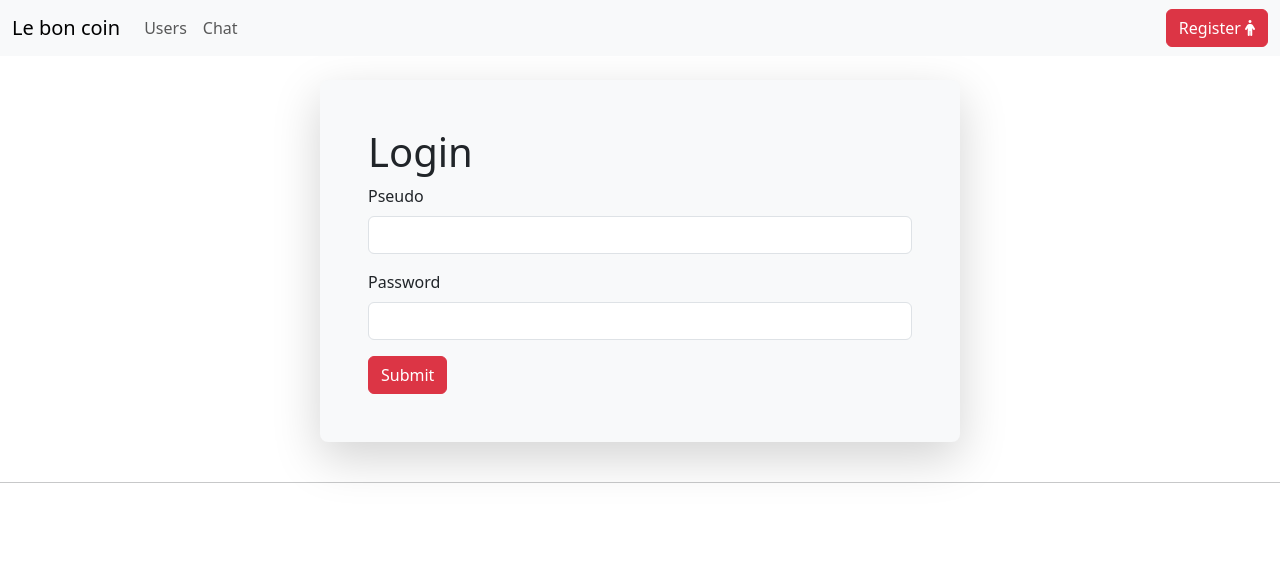
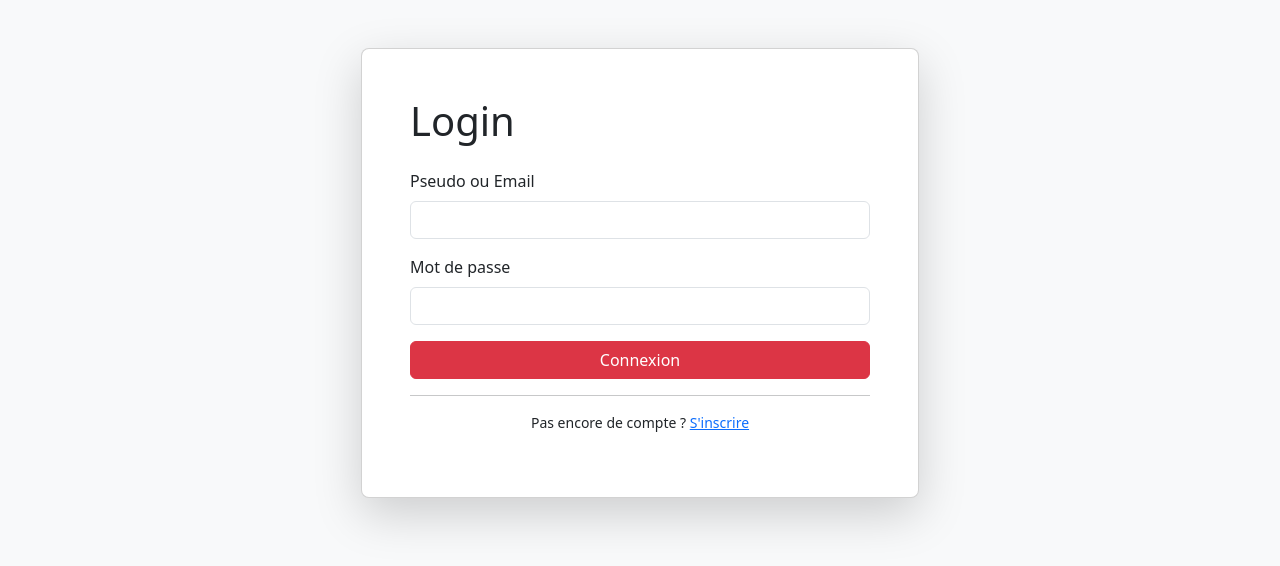
Before and after one commit to alioudiarra/projet, a PHP site: page /connexion.php in a window 1280 px wide. Shown: the top 566 px of the page. Run offline with PHP 8.4, Linux system fonts and the light colour scheme.

Commit message:
page connexion OK

```diff
--- a/a-propos-de-nous.php
+++ b/a-propos-de-nous.html
@@ -50,7 +50,7 @@ require_once 'config.php';
           </ul>
         </li>
 
-        <li class="nav-item"><a class="nav-link" href="a-propos-de-nous.php">À propos de nous</a></li>
+        <li class="nav-item"><a class="nav-link" href="a-propos-de-nous.html">À propos de nous</a></li>
         <li class="nav-item"><a class="nav-link" href="contact.php">Contact</a></li>
 
         <!-- Lien Admin visible seulement si perm = 1 -->
--- a/acceil.php
+++ b/acceil.php
@@ -49,7 +49,7 @@ $resultVendeurs = mysqli_query($conn, $sqlVendeurs);
                         <li><a class="dropdown-item text-danger fw-bold" href="#">Voir tout</a></li>
                     </ul>
                 </li>
-                <li class="nav-item"><a class="nav-link" href="a-propos-de-nous.php">À propos de nous</a></li>
+                <li class="nav-item"><a class="nav-link" href="a-propos-de-nous.html">À propos de nous</a></li>
                 <li class="nav-item"><a class="nav-link" href="contact.php">Contact</a></li>
 
                 <?php if (function_exists('isAdmin') && isAdmin()): ?>
--- a/connexion.php
+++ b/connexion.php
@@ -1,32 +1,42 @@
 <?php
-require_once 'config.php'; // session_start() est déjà dans config.php
 
-$db = mysqli_connect("localhost", "root", "root", "projet");
+
+session_start();
+require_once 'database.php'; // C'est ici qu'est défini $conn
+require_once 'CONFIG.PHP';  // Pour garder tes autres configurations
 
 $erreur = "";
 
+// Fonction demandée par ta page d'accueil
+function isAdmin() {
+    return isset($_SESSION['perm']) && $_SESSION['perm'] == 2;
+}
+
 if ($_SERVER['REQUEST_METHOD'] === 'POST') {
-    $pseudo   = trim($_POST['pseudo'] ?? '');
-    $password = $_POST['mpd'] ?? '';
+    $pseudo = mysqli_real_escape_string($conn, $_POST['pseudo']);
+    $mpd_saisi = $_POST['mpd'];
 
-    if ($pseudo === '' || $password === '') {
-        $erreur = "Veuillez remplir tous les champs.";
-    } else {
-        $stmt = mysqli_prepare($db, "SELECT * FROM users WHERE pseudo = ?");
-        mysqli_stmt_bind_param($stmt, "s", $pseudo);
-        mysqli_stmt_execute($stmt);
-        $result = mysqli_stmt_get_result($stmt);
-        $user   = mysqli_fetch_assoc($result);
+    // On cherche l'utilisateur par son pseudo OU son email
+    $sql = "SELECT * FROM users WHERE pseudo = '$pseudo' OR email = '$pseudo'";
+    $result = mysqli_query($conn, $sql);
 
-        if ($user && password_verify($password, $user['mpd'])) {
+    if ($result && mysqli_num_rows($result) > 0) {
+        $user = mysqli_fetch_assoc($result);
+
+        // VERIFICATION SECURISEE
+        if (password_verify($mpd_saisi, $user['mpd'])) {
+            // On remplit la session avec les infos de la base
             $_SESSION['id_u']   = $user['id_u'];
             $_SESSION['pseudo'] = $user['pseudo'];
-            $_SESSION['perm']   = $user['perm']; // ← enregistre la permission en session
+            $_SESSION['perm']   = $user['perm']; // Important pour isAdmin()
+
             header("Location: acceil.php");
             exit();
         } else {
-            $erreur = "Pseudo ou mot de passe incorrect.";
+            $erreur = "Mot de passe incorrect.";
         }
+    } else {
+        $erreur = "Utilisateur introuvable.";
     }
 }
 ?>
@@ -35,55 +45,32 @@ if ($_SERVER['REQUEST_METHOD'] === 'POST') {
 <html lang="fr">
 <head>
     <meta charset="UTF-8">
-    <meta name="viewport" content="width=device-width, initial-scale=1.0">
-    <title>Connexion</title>
-    <link href="https://cdn.jsdelivr.net/npm/bootstrap@5.3.8/dist/css/bootstrap.min.css" rel="stylesheet">
-    <script src="https://cdn.jsdelivr.net/npm/bootstrap@5.3.8/dist/js/bootstrap.bundle.min.js"></script>
-    <link rel="stylesheet" href="https://cdnjs.cloudflare.com/ajax/libs/font-awesome/6.5.1/css/all.min.css">
+    <title>Login - Leboncoin</title>
+    <link href="https://cdn.jsdelivr.net/npm/bootstrap@5.3.0/dist/css/bootstrap.min.css" rel="stylesheet">
 </head>
-
-<style>
-    a:hover { text-decoration: underline; }
-</style>
-
-<nav class="navbar navbar-expand-lg bg-light">
-  <div class="container-fluid">
-    <a class="navbar-brand" href="acceil.php">Le bon coin</a>
-    <button class="navbar-toggler" type="button" data-bs-toggle="collapse" data-bs-target="#navbarSupportedContent">
-      <span class="navbar-toggler-icon"></span>
-    </button>
-    <div class="collapse navbar-collapse" id="navbarSupportedContent">
-      <ul class="navbar-nav me-auto mb-2 mb-lg-0">
-        <li class="nav-item"><a class="nav-link" href="users.php">Users</a></li>
-        <li class="nav-item"><a class="nav-link" href="chat.php">Chat</a></li>
-      </ul>
-      <a class="btn btn-danger" href="inscription.php">
-        Register <i class="fa-solid fa-person"></i>
-      </a>
-    </div>
-  </div>
-</nav>
-
-<body>
-<br>
-<form class="bg-light m-auto p-5 rounded-3 shadow-lg w-50" action="" method="post">
-    <h1>Login</h1>
+<body class="bg-light">
+    <div class="container mt-5">
+        <div class="card m-auto p-5 rounded-3 shadow-lg w-50">
+            <h1 class="mb-4">Login</h1>
 
             <?php if ($erreur): ?>
                 <div class="alert alert-danger"><?= htmlspecialchars($erreur) ?></div>
             <?php endif; ?>
 
+            <form action="" method="post">
                 <div class="mb-3">
-        <label class="form-label">Pseudo</label>
-        <input type="text" class="form-control" name="pseudo"
-               value="<?= htmlspecialchars($_POST['pseudo'] ?? '') ?>">
+                    <label class="form-label">Pseudo ou Email</label>
+                    <input type="text" class="form-control" name="pseudo" value="<?= htmlspecialchars($_POST['pseudo'] ?? '') ?>" required>
                 </div>
                 <div class="mb-3">
-        <label class="form-label">Password</label>
-        <input type="password" class="form-control" name="mpd">
+                    <label class="form-label">Mot de passe</label>
+                    <input type="password" class="form-control" name="mpd" required>
                 </div>
-    <button type="submit" class="btn btn-danger">Submit</button>
+                <button type="submit" class="btn btn-danger w-100">Connexion</button>
             </form>
-<br><hr>
+            <hr>
+            <p class="text-center small">Pas encore de compte ? <a href="inscription.php">S'inscrire</a></p>
+        </div>
+    </div>
 </body>
 </html>
--- a/favoris.php
+++ b/favoris.php
@@ -17,7 +17,7 @@ $sql = "SELECT a.* FROM annnonce a
         WHERE l.id_u = ?
         ORDER BY a.id_a DESC";
 
-$stmt = mysqli_prepare($conn, $sql);
+$stmt = mysqli_prepare($conn, $sql); // ? remplacer par l'id de maniere securise
 mysqli_stmt_bind_param($stmt, "i", $id_u);
 mysqli_stmt_execute($stmt);
 $resultat = mysqli_stmt_get_result($stmt);
@@ -105,7 +105,7 @@ Voir tout
 </li>
 
 <li class="nav-item">
-<a class="nav-link" href="a-propos-de-nous.php">
+<a class="nav-link" href="a-propos-de-nous.html">
 À propos de nous
 </a>
 </li>
@@ -136,7 +136,7 @@ Contact
 
 <div class="d-flex align-items-center gap-3">
 
-<?php if (isset($_SESSION['id_u'])): ?>
+<?php if (isset($_SESSION['id_u'])): ?> //rester connecter a chaque sans toute fois se reconnecter
 
 <a class="icon-btn d-flex align-items-center gap-2" href="profile.php">
 <i class="bi bi-person-fill text-danger"></i>
--- a/profile.php
+++ b/profile.php
@@ -16,7 +16,7 @@ if (!isset($_SESSION['id_u'])) {
     exit();
 }
 
-$id_u = (int) $_SESSION['id_u'];
+$id_u = (int) $_SESSION['id_u'];//permet de recuperer l'id de la personne connecter
 
 
 // 1. Récupération des informations de l'utilisateur
@@ -44,7 +44,7 @@ if (!$user) {
 // Récup annonces
 
 $annonces = [];
-$sqlAnnonces = "SELECT * FROM annnonce WHERE id_u = ? ORDER BY id_a DESC";
+$sqlAnnonces = "SELECT * FROM annnonce WHERE id_u = ? ORDER BY id_a DESC"; //recuperer uniquement les annonces creer les annonces creer par l'utilisateur actuel
 $stmtAnnonces = mysqli_prepare($conn, $sqlAnnonces);
 
 if ($stmtAnnonces) {
@@ -243,7 +243,7 @@ Mes favoris
         <div id="carouselProduits" class="carousel slide" data-bs-ride="carousel">
 
             <div class="carousel-inner">
-                <?php foreach ($annonces as $index => $annonce) : ?>
+                <?php foreach ($annonces as $index => $annonce) : ?> //parcours la table annonce et cree le carrosel pour chaque annonce
                     <div class="carousel-item <?= $index === 0 ? 'active' : '' ?>">
                         <div class="card border-0 shadow-sm rounded-4 overflow-hidden">
                             <div class="row g-0 align-items-center">
```
Also changed, not shown: admin.php (+0 -20 lines), deconnexion.php (+7 -15 lines), inscription.php (+6 -7 lines). Lines whose indentation alone changed are shown as unchanged.
